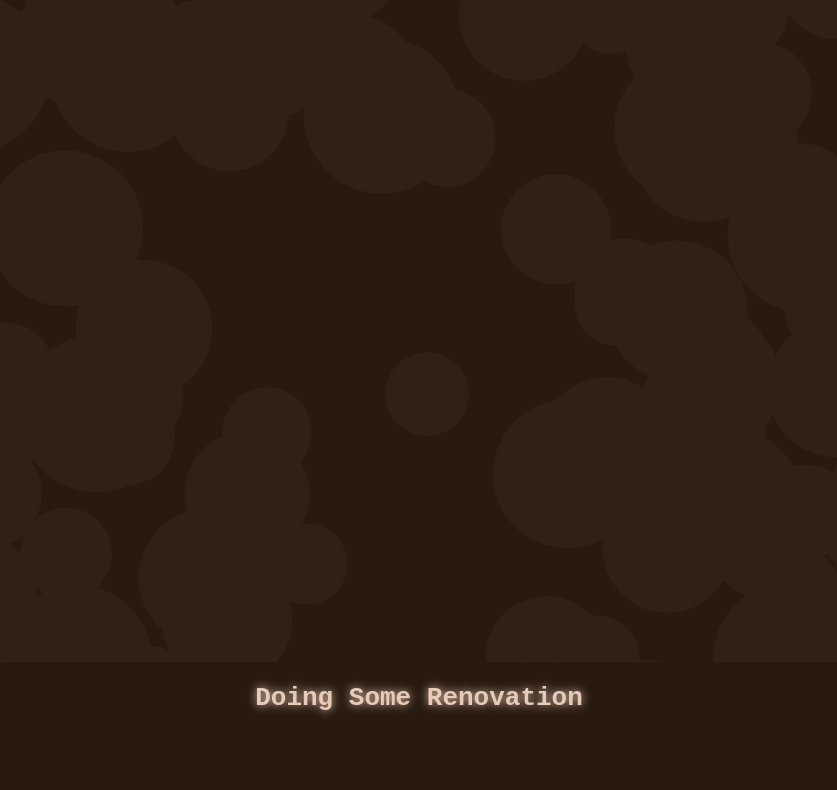
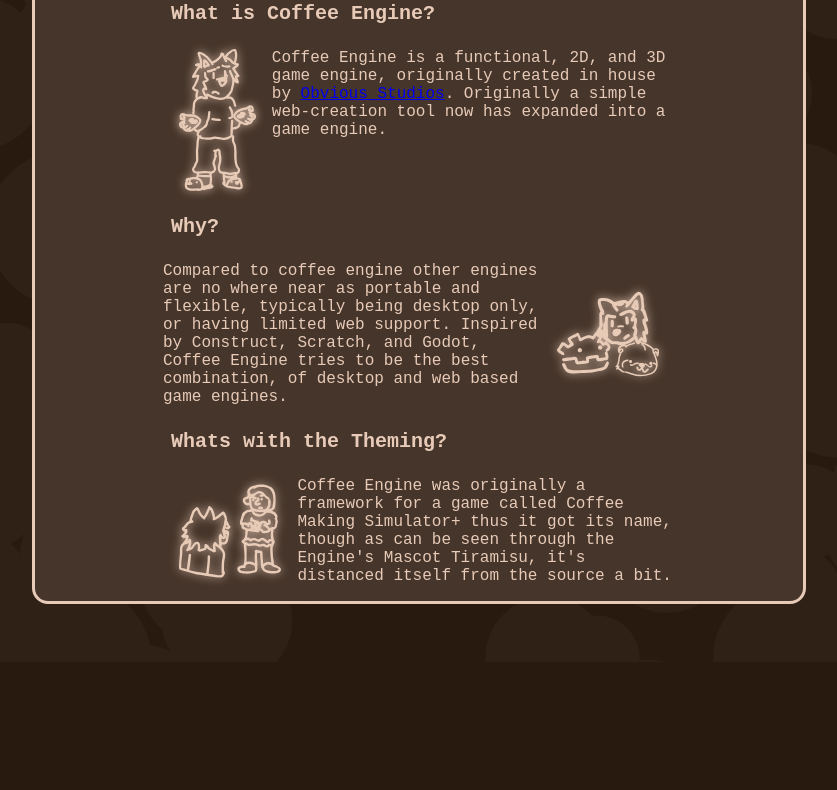
Before and after one commit to Coffee-Engine/coffee-engine.github.io, a plain HTML site: page index.html in a window 1280 px wide. Shown: the part 146-936 px from the top of the page, without its empty margins (221-1058 px from the left). After the commit the page ends 820 px from the top, so only its background shows below. Drawn offline with Linux system fonts and the light colour scheme.

Commit message:
Update index.html

```diff
--- a/index.html
+++ b/index.html
@@ -3,13 +3,39 @@
 <head>
     <meta charset="UTF-8">
     <meta name="viewport" content="width=device-width, initial-scale=1.0">
-    <title>Under Construction</title>
+    <title>Coffee Engine</title>
     <link rel="stylesheet" href="styles.css">
 </head>
 <body>
     <canvas id="bubbles"></canvas>
-    <h1 class="renovationText">Doing Some Renovation</h1>
-    <img src="images/Tiramisu Error.svg">
+    <div class="mainContainer">
+        <h1 class="renovationText">Coffee Engine!</h1>
+        <h2 class="coolText">What is Coffee Engine?</h2>
+        <div style="display: flex;">
+            <img src="images/Tiramisu Error.svg">
+            <p>Coffee Engine is a functional, 2D, and 3D game engine, originally created in house by <a href="https://obviousstudios.dev/">Obvious Studios</a>.
+            Originally a simple web-creation tool now has expanded into a game engine.</p>
+        </div>
+
+        <h2 class="coolText">Why?</h2>
+        <div style="display: flex;">
+            <p>
+                Compared to coffee engine other engines are no where near as portable and flexible, typically being desktop
+                only, or having limited web support. Inspired by Construct, Scratch, and Godot, Coffee Engine tries to be the best combination,
+                of desktop and web based game engines.
+            </p>
+            <img style="width: 20%;" src="images/Tira and Friends.svg">
+        </div>
+
+        <h2 class="coolText">Whats with the Theming?</h2>
+        <div style="display: flex;">
+            <img style="width: 20%;" src="images/Tira and Brad.svg">
+            <p>
+                Coffee Engine was originally a framework for a game called Coffee Making Simulator+ thus it got its name,
+                though as can be seen through the Engine's Mascot Tiramisu, it's distanced itself from the source a bit.
+            </p>
+        </div>
+    </div>
     <script src="script.js"></script>
 </body>
 </html>
```
